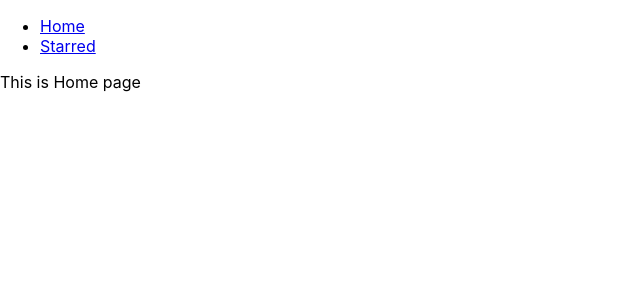
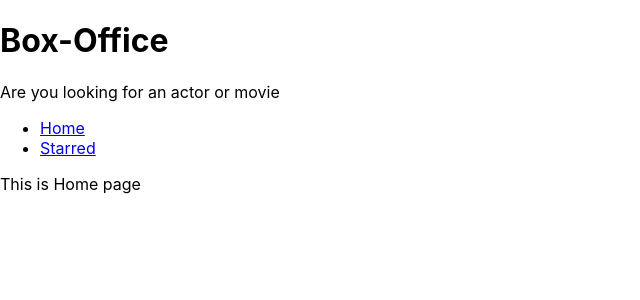
Before and after one commit to DEV-PROG-spec/box-office, a React (Create React App) app: page / in a window 1280 px wide. Shown: the top 300 px of the page, without its empty margins (0-640 px from the left). Built offline with nearby package versions, Linux system fonts and the light colour scheme.

Commit message:
Added layout Management and created title

```diff
--- a/src/App.js
+++ b/src/App.js
@@ -1,14 +1,16 @@
 import React from 'react';
 import {Switch,Route} from 'react-router-dom'
-import Navs from './components/Navs';
+
+
 import Home from './pages/Home';
 import Starred from './pages/Starred';
 
 
+
 function App() {
   return (
-    <div>
-      <Navs/>
+
+
       <Switch>
       <Route exact path="/">
         <Home/>
@@ -23,7 +25,7 @@ function App() {
 
       </Route>
     </Switch>
-    </div>
+
 
   );
 }
--- /dev/null
+++ b/src/components/MainPageLayout.js
@@ -0,0 +1,15 @@
+import React from 'react'
+import Navs from './Navs'
+ import Title from './Title'
+
+const MainPageLayout = ({children}) => {
+  return (
+    <div>
+      <Title title="Box-Office" subtile="Are you looking for an actor or movie" />
+       <Navs/>
+      {children}
+    </div>
+  )
+}
+
+export default MainPageLayout
--- /dev/null
+++ b/src/components/Title.js
@@ -0,0 +1,12 @@
+import React from 'react'
+
+const Title = ({title,subtile}) => {
+  return (
+    <div>
+      <h1>{title}</h1>
+      <p>{subtile}</p>
+    </div>
+  )
+}
+
+export default Title
--- a/src/pages/Home.js
+++ b/src/pages/Home.js
@@ -1,10 +1,11 @@
 import React from 'react'
+import MainPageLayout from '../components/MainPageLayout'
 
 const Home = () => {
   return (
-    <div>
+    <MainPageLayout>
       This is Home page
-    </div>
+    </MainPageLayout>
   )
 }
 
--- a/src/pages/Starred.js
+++ b/src/pages/Starred.js
@@ -1,10 +1,11 @@
 import React from 'react'
+import MainPageLayout from '../components/MainPageLayout'
 
 const Starred = () => {
   return (
-    <div>
+    <MainPageLayout>
       This is starred page
-    </div>
+    </MainPageLayout>
   )
 }
 
```
